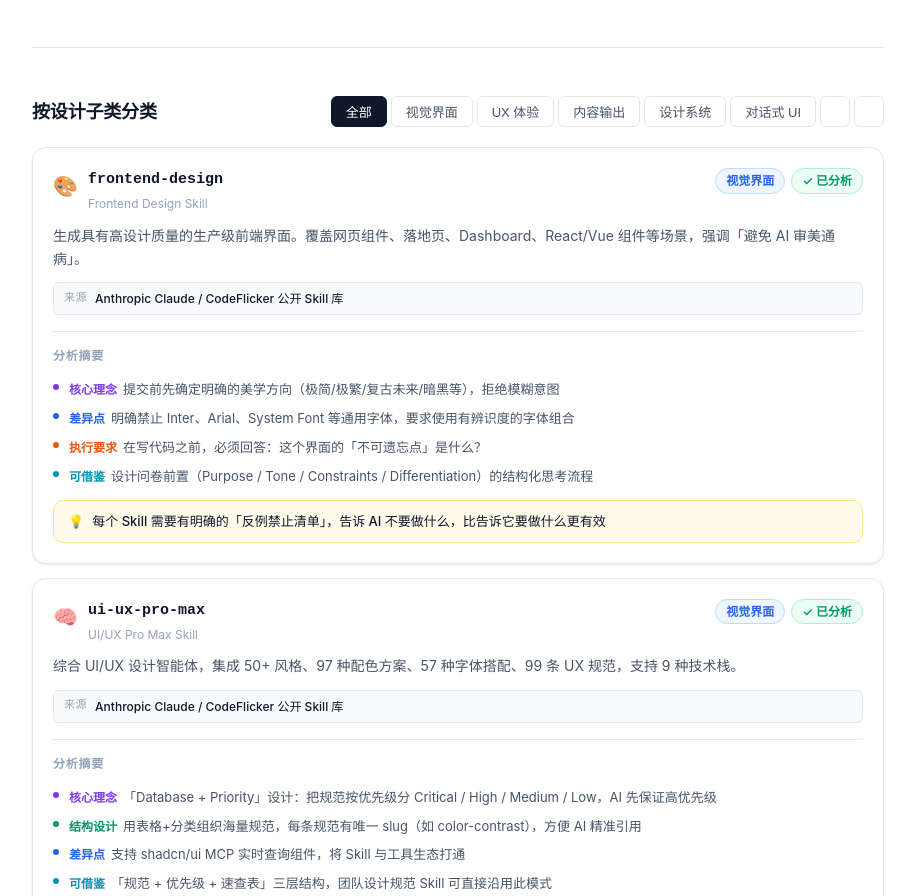
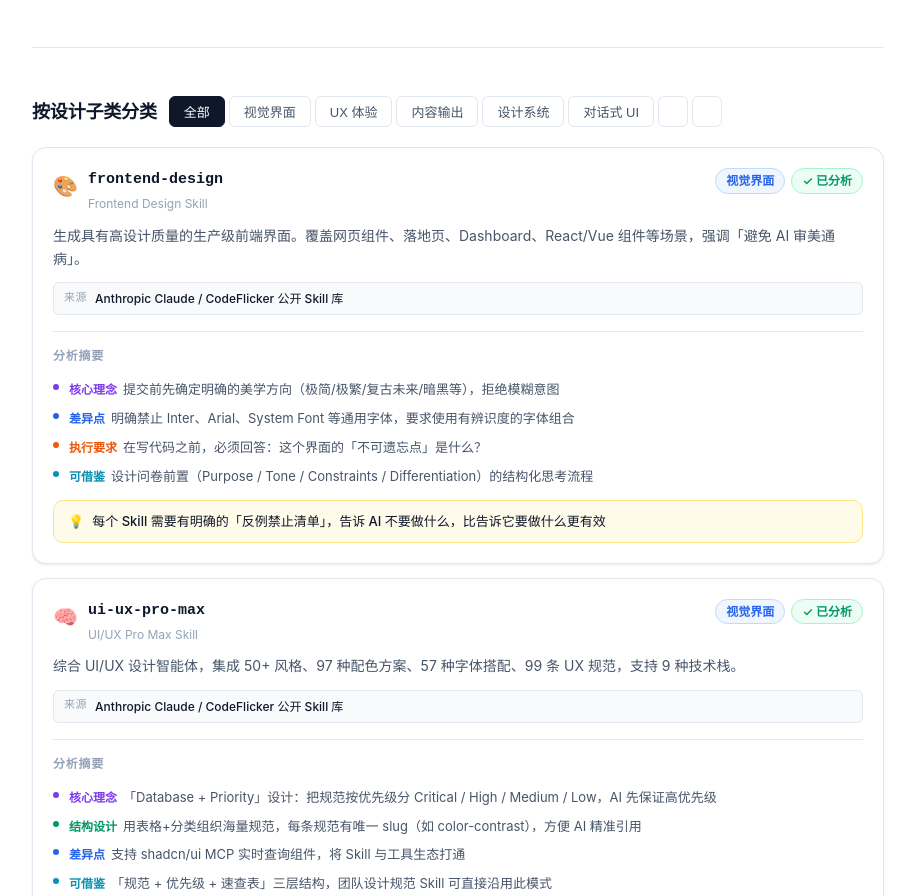
Before and after one commit to dingzu/ai-design-lab, a Vue app: page /skill/research in a window 1280 px wide. Shown: the part 857-1753 px from the top of the page, without its empty margins (182-1097 px from the left). Built offline with nearby package versions, Linux system fonts and the light colour scheme; a web font is replaced by a local one.

Commit message:
fix: cat-tabs flex-wrap to prevent overflow clipping

```diff
--- a/src/pages/SkillResearchPage.vue
+++ b/src/pages/SkillResearchPage.vue
@@ -593,6 +593,9 @@ src/pages/Home.vue:18 touch-target-size: 按钮高度 32px 低于 44px`,
 .cat-tabs {
   display: flex;
   gap: 4px;
+  flex-wrap: wrap;
+  flex: 1;
+  min-width: 0;
 }
 .cat-tab {
   font-size: 13px;
```
